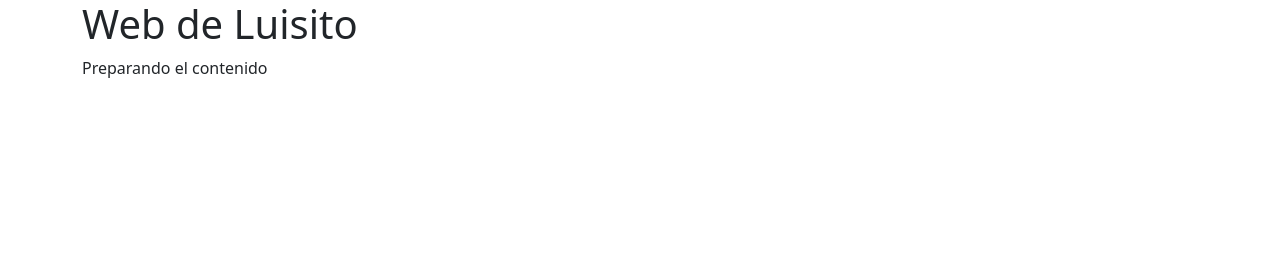
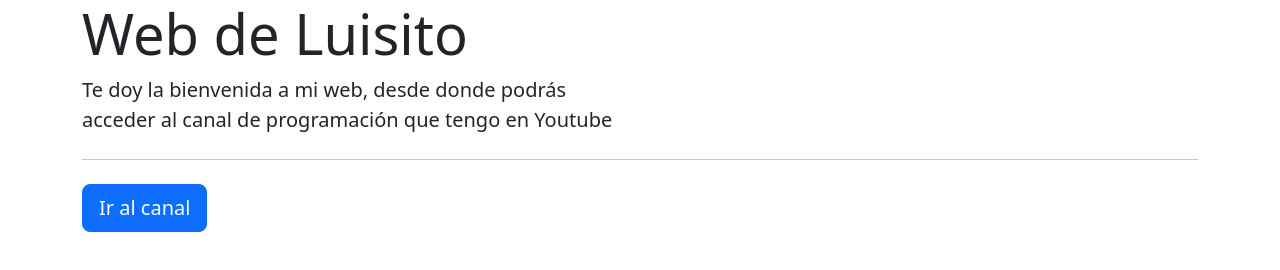
Before and after one commit to LuisZarate21/miweb, a plain HTML site: page index.html in a window 1280 px wide. Drawn offline with nearby package versions, Linux system fonts and the light colour scheme.

Commit message:
Añadiendo jumbotron

```diff
--- a/index.html
+++ b/index.html
@@ -11,11 +11,19 @@
   <div class="container">
     <main>
       <header>
-<h1>Web de Luisito</h1>
       </header>
       <section>
         <article>
-<p>Preparando el contenido</p>
+          <div class="jumbotron">
+            <h1 class="display-4">Web de Luisito</h1>
+            <p class="lead">Te doy la bienvenida a mi web, desde donde podrás<br />
+              acceder al canal de programación que tengo en Youtube</p>
+            <hr class="my-4">
+
+            <p class="lead">
+              <a class="btn btn-primary btn-lg" href="https://www.youtube.com/@luisangelzarate9435/featured" role="button">Ir al canal</a>
+            </p>
+          </div>
         </article>
       </section>
     </main>
```
